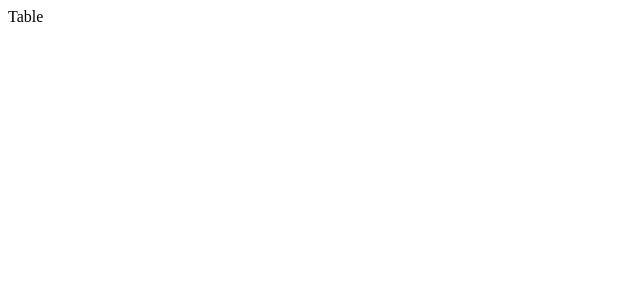
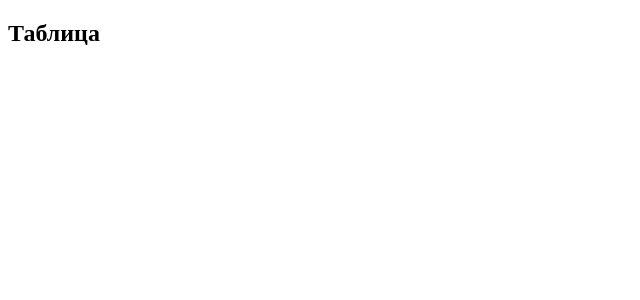
Before and after one commit to Mikhail8815/test-table, a React (Vite) app: page / in a window 1280 px wide. Shown: the top 300 px of the page, without its empty margins (0-640 px from the left). Built offline with nearby package versions, Linux system fonts and the light colour scheme.

Commit message:
feat: add TableComponent skeleton

```diff
--- a/src/App.tsx
+++ b/src/App.tsx
@@ -1,8 +1,10 @@
+import TableComponent from "./components/TableComponent.tsx";
+
 function App() {
 
   return (
     <>
-      Table
+      <TableComponent/>
     </>
   )
 }
--- /dev/null
+++ b/src/components/TableComponent.tsx
@@ -0,0 +1,11 @@
+import React from 'react';
+
+const TableComponent: React.FC = () => {
+    return (
+        <div>
+            <h2>Таблица</h2>
+        </div>
+    );
+};
+
+export default TableComponent;
```
